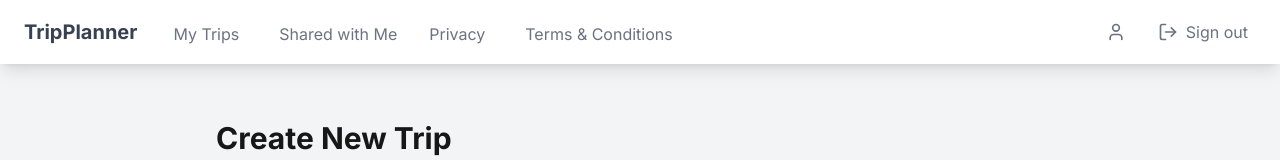
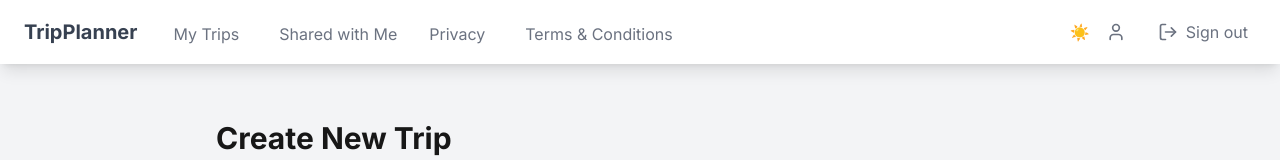
Before and after one commit to gadzooks/trips, a Next.js app: page /api/trips/new in a window 1280 px wide. Shown: the top 160 px of the page. Built offline with nearby package versions, Linux system fonts and the light colour scheme.

Commit message:
partial implementation of dark / light mode

```diff
--- /dev/null
+++ b/app/components/ThemeProvider.tsx
@@ -0,0 +1,39 @@
+'use client'
+
+import { createContext, useContext, useEffect, useState } from 'react'
+
+const ThemeContext = createContext({ isDark: false, toggle: () => {} })
+
+export function ThemeProvider({ children }: { children: React.ReactNode }) {
+  const [isDark, setIsDark] = useState(false)
+
+  useEffect(() => {
+    // Check local storage first
+    const stored = localStorage.getItem('theme')
+    if (stored) {
+      setIsDark(stored === 'dark')
+      document.documentElement.classList.toggle('dark', stored === 'dark')
+      return
+    }
+
+    // Fall back to system preference
+    const systemDark = window.matchMedia('(prefers-color-scheme: dark)').matches
+    setIsDark(systemDark)
+    document.documentElement.classList.toggle('dark', systemDark)
+  }, [])
+
+  function toggle() {
+    const newMode = !isDark
+    setIsDark(newMode)
+    document.documentElement.classList.toggle('dark')
+    localStorage.setItem('theme', newMode ? 'dark' : 'light')
+  }
+
+  return (
+    <ThemeContext.Provider value={{ isDark, toggle }}>
+      {children}
+    </ThemeContext.Provider>
+  )
+}
+
+export const useTheme = () => useContext(ThemeContext)
--- a/app/components/navbar.tsx
+++ b/app/components/navbar.tsx
@@ -4,6 +4,21 @@ import { signIn, signOut } from 'next-auth/react'
 import { useSession } from 'next-auth/react'
 import Link from 'next/link'
 import { LogOut, User } from 'lucide-react'
+import { useTheme } from './ThemeProvider'
+
+function ThemeToggle() {
+  const { isDark, toggle } = useTheme()
+  return (
+    <div>
+      {/* <label className="flex items-center gap-2 cursor-pointer">
+        {isDark ? 'Light Mode' : 'Dark Mode'}
+      </label> */}
+      <button onClick={toggle}>
+        {isDark ? '🌙' : '☀️'}
+      </button>
+    </div>
+  )
+}
 
 export function Navbar() {
 //   const { data: session } = useSession()
@@ -56,6 +71,9 @@ export function Navbar() {
           </div>
 
           <div className="flex items-center">
+            <div className="px-4 p">
+              <ThemeToggle />
+            </div>
             {session ? (
               <div className="flex items-center gap-4">
                 <div className="flex items-center gap-2">
--- a/app/layout.tsx
+++ b/app/layout.tsx
@@ -1,6 +1,6 @@
 import './globals.css'
 import { Inter } from 'next/font/google'
-// import { AuthProvider } from './providers'
+import { ThemeProvider } from './components/ThemeProvider'
 import { Navbar } from './components/navbar'
 
 const inter = Inter({ subsets: ['latin'] })
@@ -11,16 +11,16 @@ export default function RootLayout({
   children: React.ReactNode
 }) {
   return (
-    <html lang="en">
+    <html lang="en" suppressHydrationWarning>
       <body className={inter.className}>
-        {/* <AuthProvider> */}
-          <div className="min-h-screen bg-gray-100">
+        <ThemeProvider>
+          <div className="min-h-screen bg-gray-100 dark:bg-gray-900">
             <Navbar />
             <main className="container mx-auto px-4 py-8">
               {children}
             </main>
           </div>
-        {/* </AuthProvider> */}
+        </ThemeProvider>
       </body>
     </html>
   )
--- a/tailwind.config.ts
+++ b/tailwind.config.ts
@@ -1,6 +1,6 @@
 import type { Config } from "tailwindcss";
-
 export default {
+  darkMode: 'class',
   content: [
     "./pages/**/*.{js,ts,jsx,tsx,mdx}",
     "./components/**/*.{js,ts,jsx,tsx,mdx}",
```
